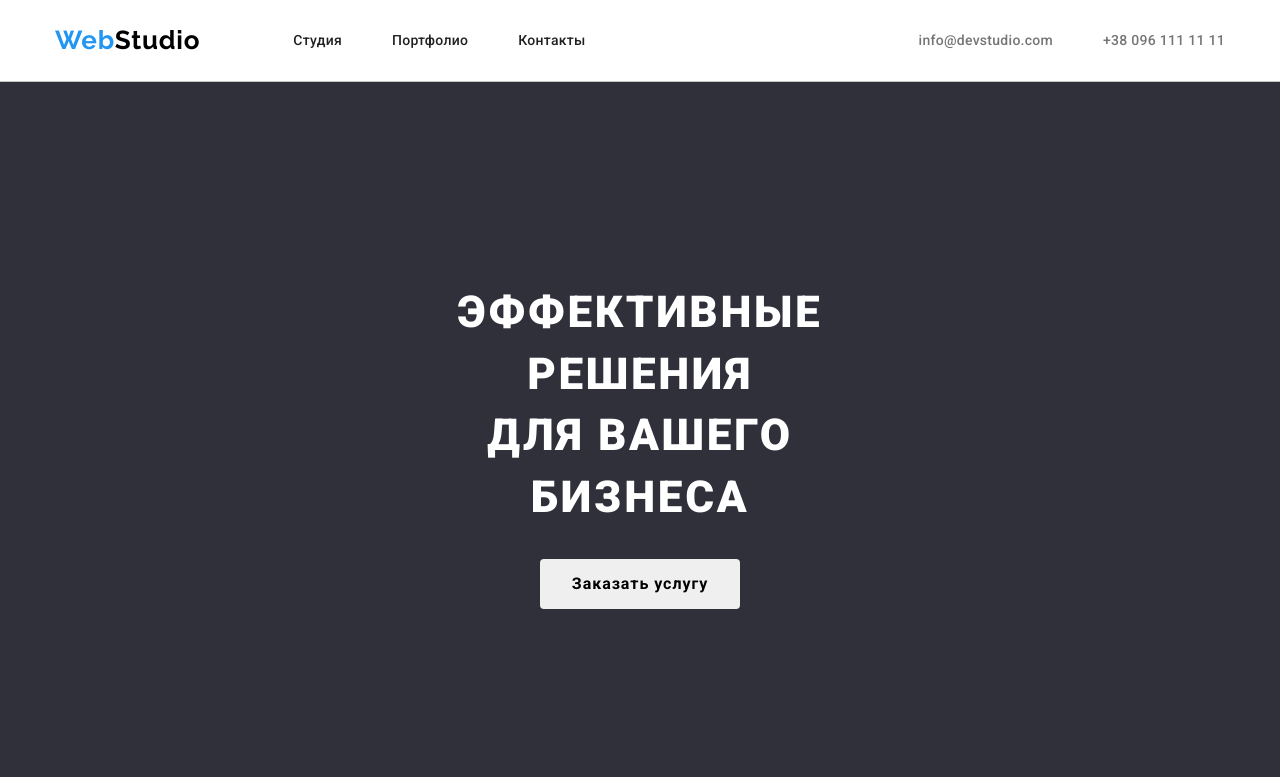
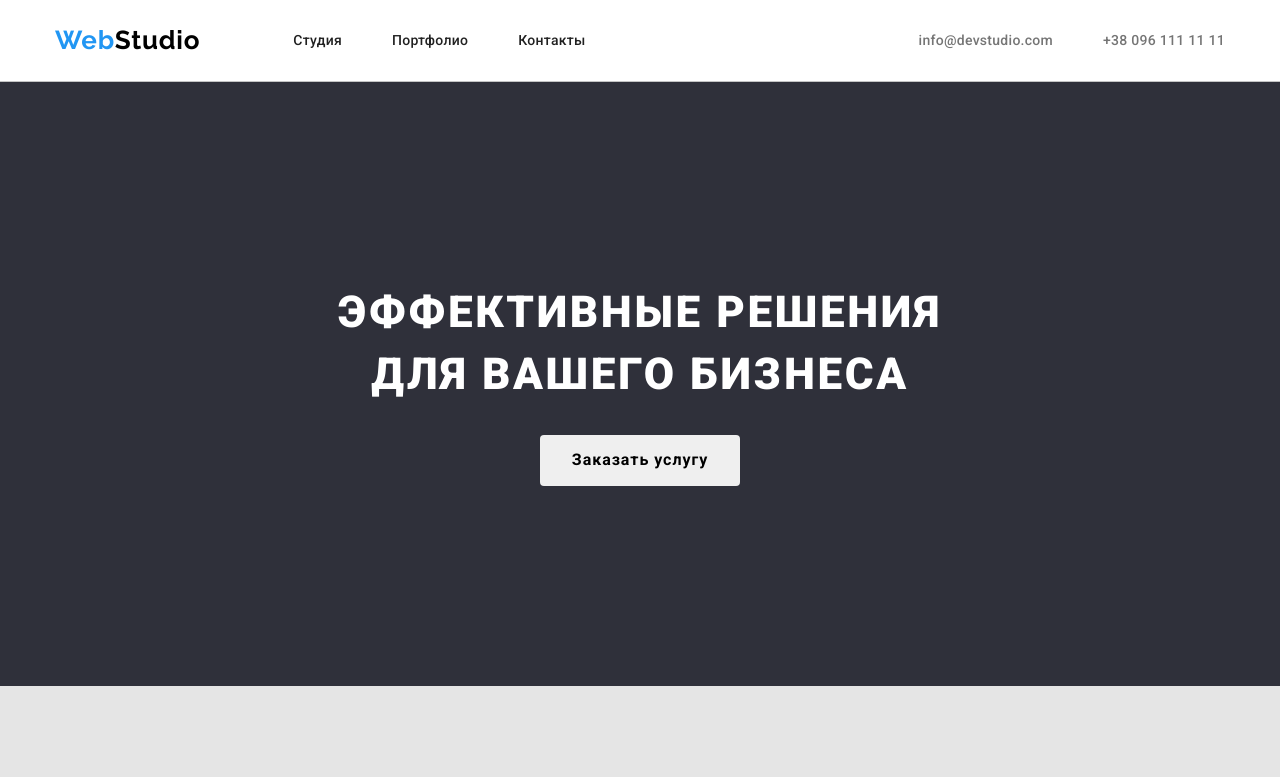
Before and after one commit to Eremey2410/goit-markup-hw-03, a plain HTML site: page index.html in a window 1280 px wide. Shown: the top 777 px of the page. Drawn offline with nearby package versions, Linux system fonts and the light colour scheme.

Commit message:
Update styles.css

```diff
--- a/css/styles.css
+++ b/css/styles.css
@@ -120,6 +120,7 @@ body {
 /* section hero*/
 
 .hero {
+  padding: 200px 0;
   background-color: #2f303a;
   text-align: center;
 }
@@ -129,7 +130,6 @@ body {
 .hero-title {
   margin-top: 0;
   margin-bottom: 0;
-  padding: 200px 452px 30px 452px;
 
   font-style: normal;
   font-weight: 900;
@@ -143,9 +143,9 @@ body {
 /* buttons */
 
 .hero-btn {
-  margin-left: auto;
-  margin-right: auto;
-  margin-bottom: 200px;
+  margin-top: 30px;
+  /* margin-left: auto;
+  margin-right: auto; */
   padding: 10px 32px;
   border: none;
   border-radius: 4px;
@@ -258,7 +258,7 @@ body {
 .comand {
   margin-top: 0px;
   margin-bottom: 0;
-  padding: 94px;
+  padding: 94px 0 94px 0;
 
   background-color: #f5f4fa;
 }
```
